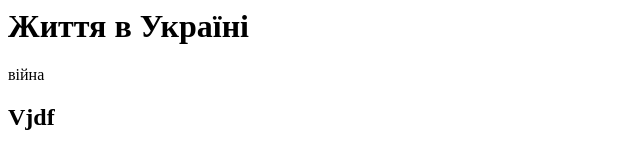
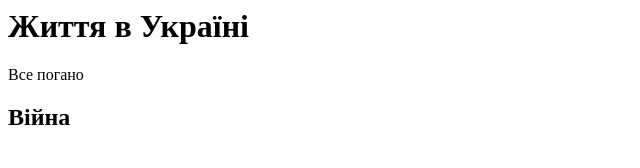
Before and after one commit to olia0702/test_repository, a plain HTML site: page index.html in a window 1280 px wide. Shown: the full height of the page, 0-640 px from the left. Drawn offline with Linux system fonts and the light colour scheme.

Commit message:
Update index.html

```diff
--- a/index.html
+++ b/index.html
@@ -1,3 +1,3 @@
 <h1>Життя в Україні</h1>
-<p>війна</p>
-<h2>Vjdf</h2>
+<p>Все погано</p>
+<h2>Війна</h2>
```
